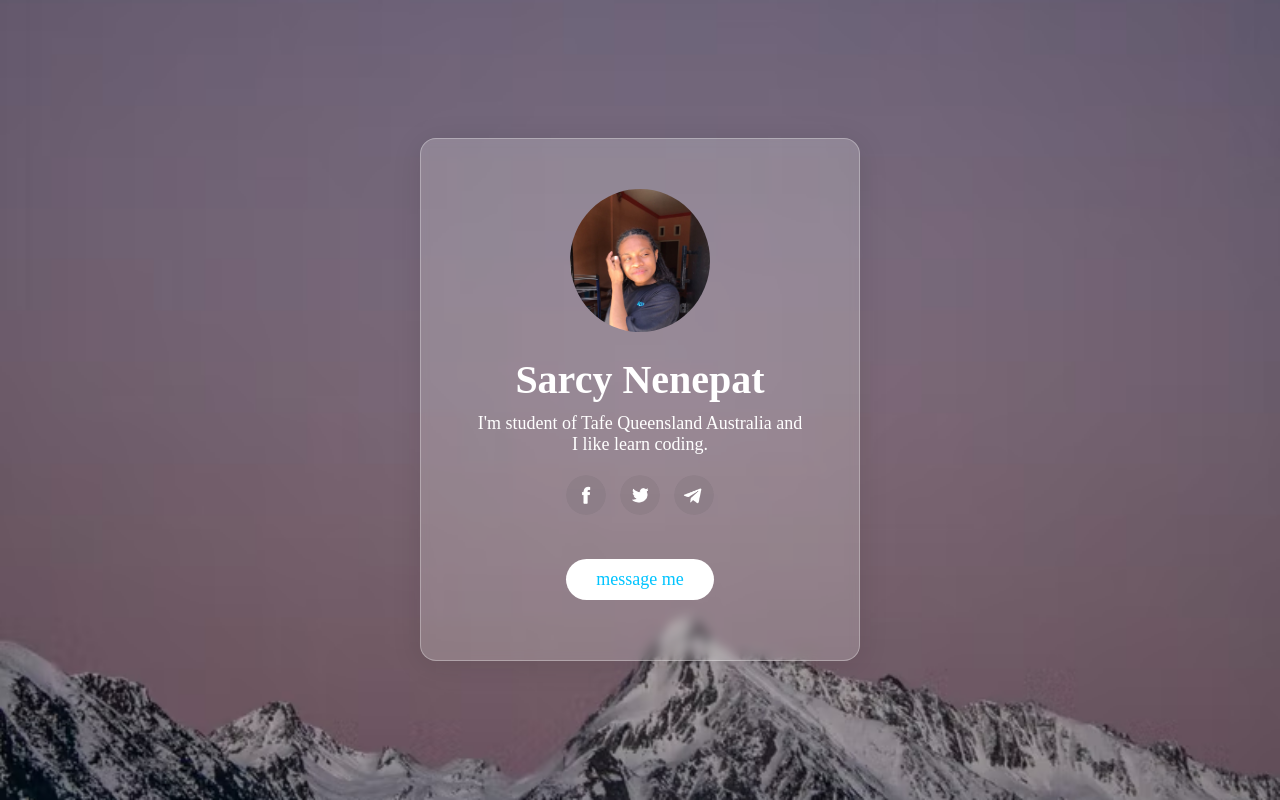
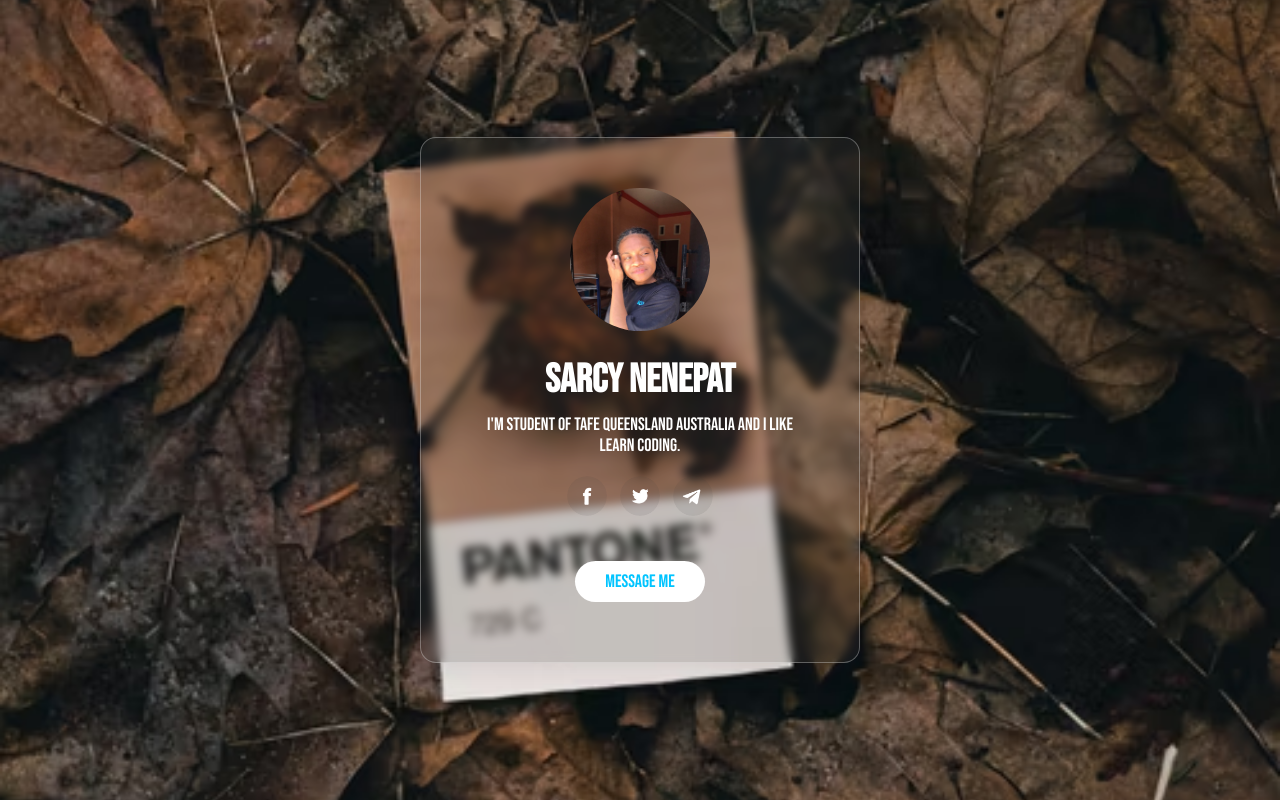
Before and after one commit to sarcy29/how-to-make_glassmorhism-web_design, a plain HTML site: page index.html in a window 1280 px wide. Drawn offline with Linux system fonts and the light colour scheme.

Commit message:
Update style.css

```diff
--- a/style.css
+++ b/style.css
@@ -2,13 +2,13 @@
     margin: 0;
     padding: 0;
     box-sizing: border-box;
-    font-family: 'Poppins', sans serif;
+    font-family: 'Bebas neue', sans serif;
 }
 
 .container{
     width: 100%;
     height: 100vh;
-    background-image: url(images/back2.png);
+    background-image: url(images/back3.png);
     background-position: center;
     background-size: cover;
     display: flex;
@@ -23,9 +23,9 @@
     text-align: center;
     padding: 50px 35px;
     border: 1px solid rgba(255,255,255,0.3);
-    background: rgba(255,255,255,0.2);
+    background: rgba(63, 61, 61, 0.2);
     border-radius: 16px;
-    box-shadow: 0 4px 30px rgba(0,0,0,0.1);
+    box-shadow: 0 4px 30px rgba(1, 11, 26, 0.1);
     backdrop-filter: blur(5px);
 }
 
```
